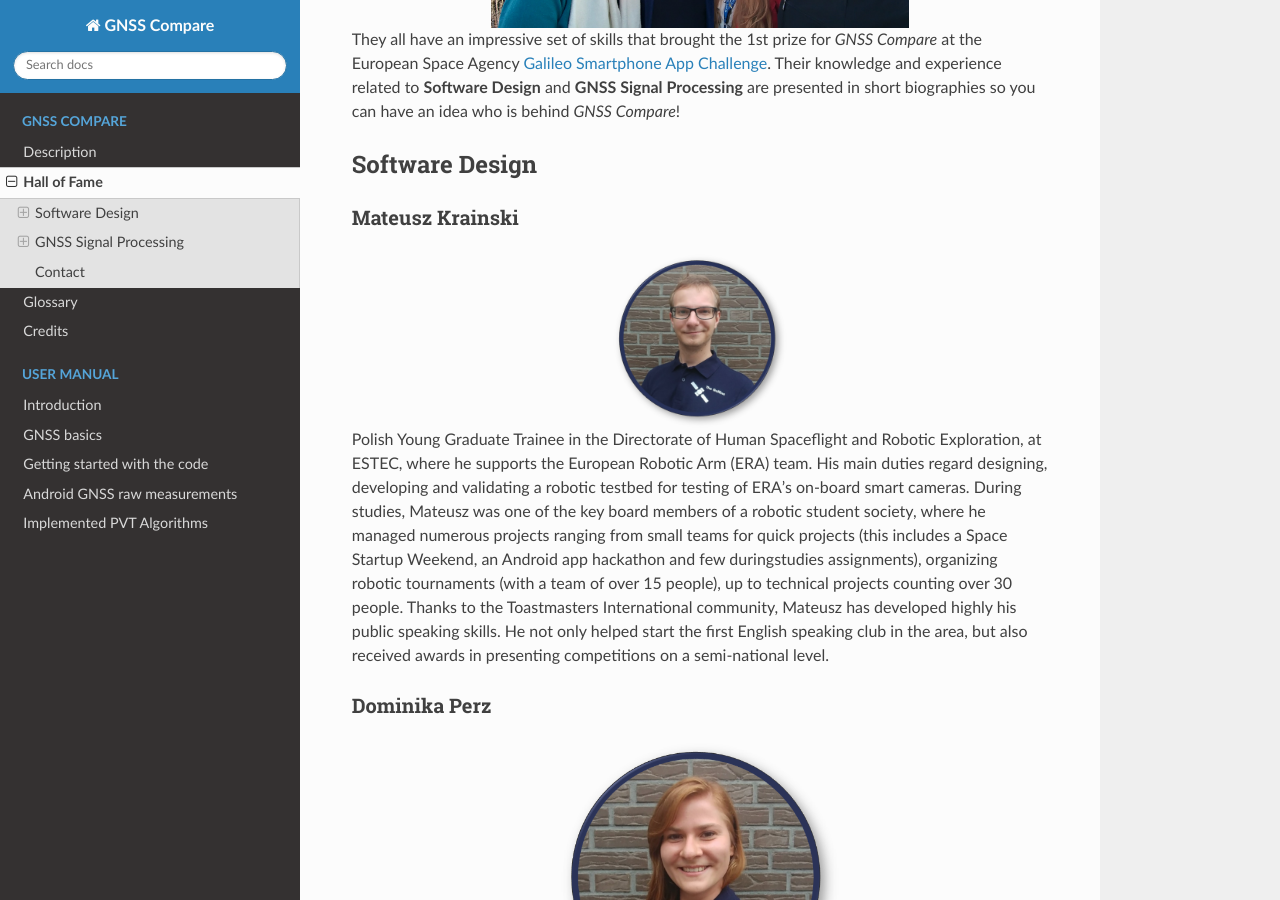
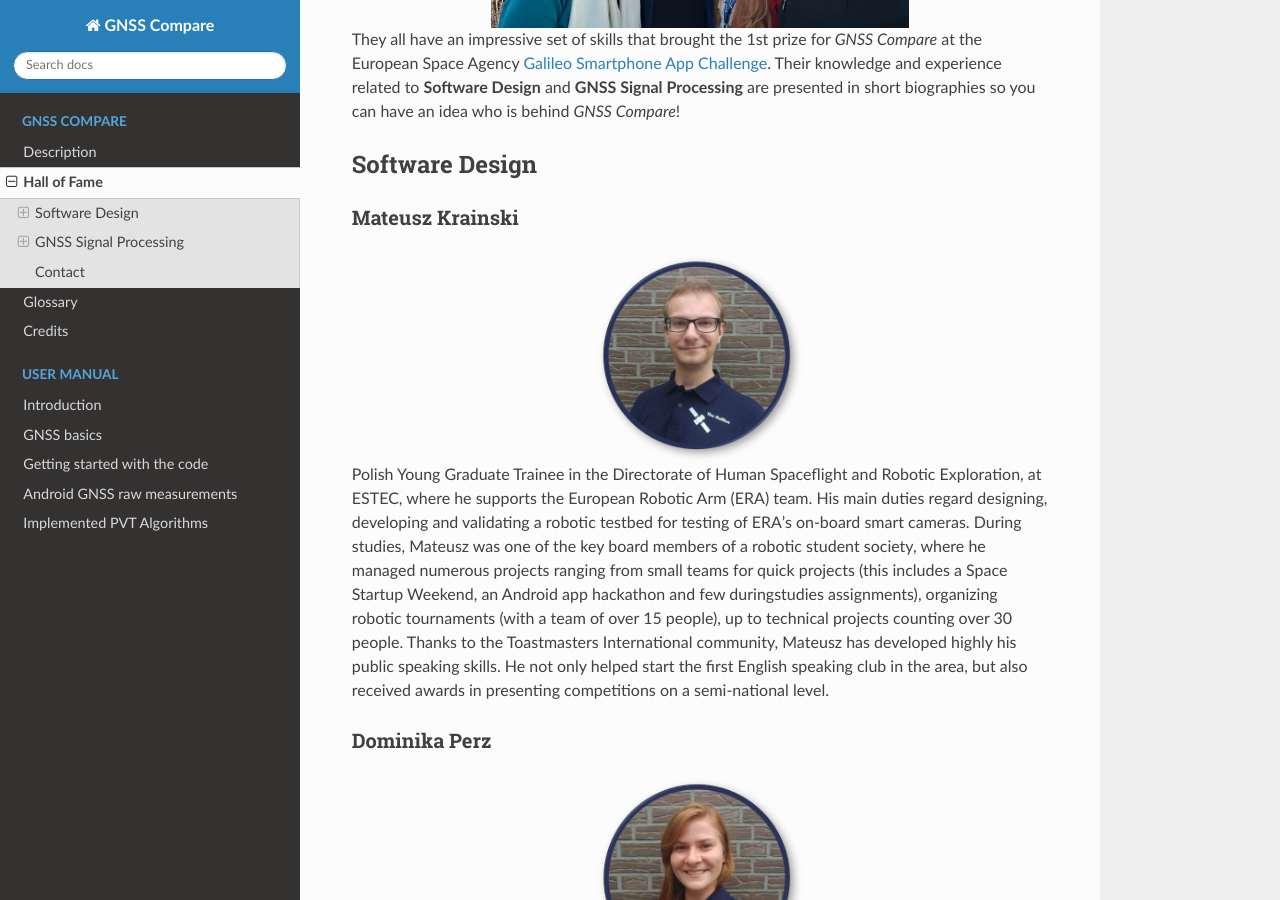
Before and after one commit to TheGalfins/GNSS_Compare, a Sphinx documentation site: the page built from docs/team.rst, in a window 1280 px wide and 900 px high, scrolled down 540 px. Built offline with Sphinx 7.4.7 and the Read the Docs theme 2.0.0, drawn with Linux system fonts in a browser that asks for light colours; pages that are not in the unit, such as notebooks, are missing from menus.

Commit message:
Fixed image scaling

```diff
--- a/docs/team.rst
+++ b/docs/team.rst
@@ -26,7 +26,7 @@ Mateusz Krainski
 -----------------
 
 .. image:: img/Mat.png
-    :width: 25%
+    :width: 30%
     :align: center
     :alt: Mat
 
@@ -46,7 +46,7 @@ Dominika Perz
 -----------------
 
 .. image:: img/Dominika.png
-    :width: 40%
+    :width: 30%
     :align: center
     :alt: Dominika
 
@@ -72,7 +72,7 @@ Sebastian Ciuban
 -----------------
 
 .. image:: img/Sebastian.png
-    :width: 40%
+    :width: 30%
     :align: center
     :alt: Sebastian
 
@@ -92,7 +92,7 @@ Mareike Burba
 -----------------
 
 .. image:: img/Mareike.png
-    :width: 40%
+    :width: 30%
     :align: center
     :alt: Mareike
 
```
